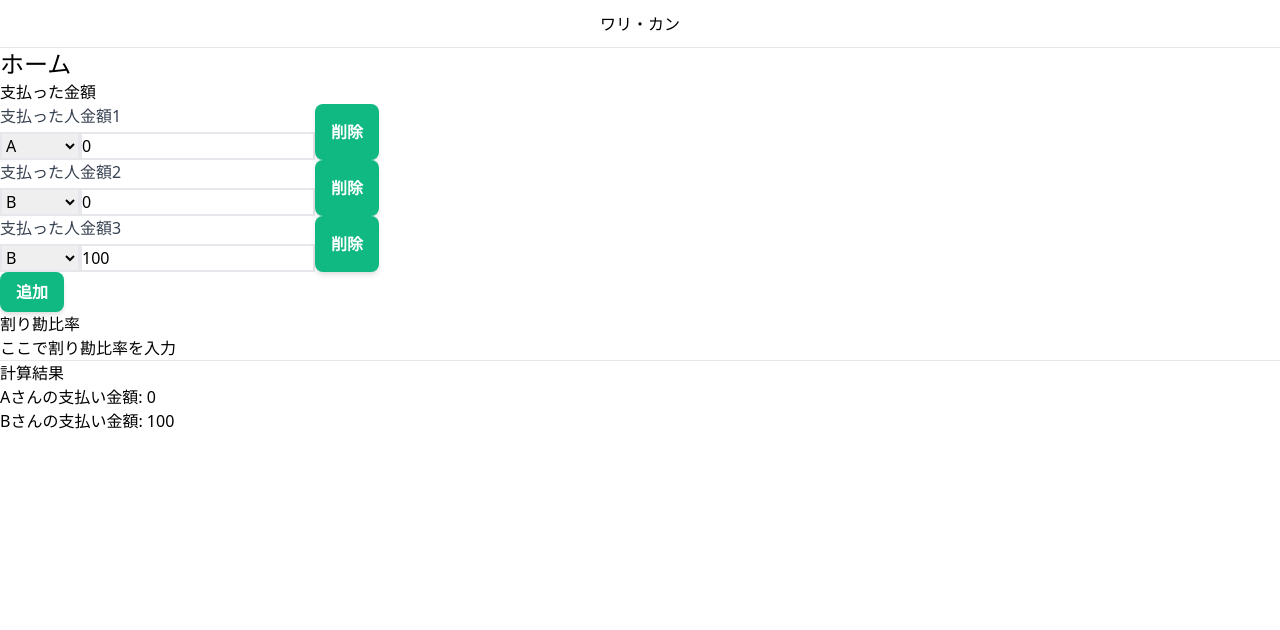
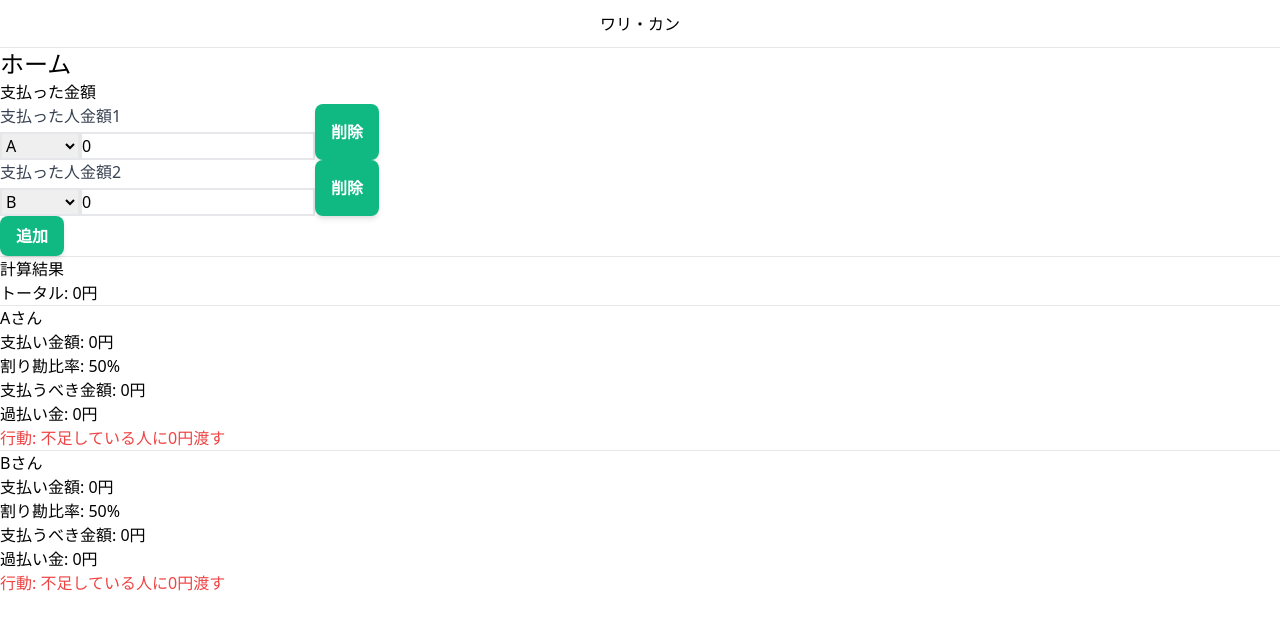
Before and after one commit to TokiyaHorikawa/warikan, a React (Create React App) app: page / in a window 1280 px wide. Shown: the top 630 px of the page. Built offline with nearby package versions, Linux system fonts and the light colour scheme.

Commit message:
feat: Display the calculation result of split bill

```diff
--- a/src/pages/home.tsx
+++ b/src/pages/home.tsx
@@ -4,13 +4,27 @@ import FormInput from 'components/FormInput';
 import FormSelect from 'components/FormSelect';
 import FormButton from 'components/FormButton';
 
-const initialValue = {
+type FormDataValue = {
+  fee: number;
+  user: string;
+};
+type UserData = {
+  name: string;
+  rate: number;
+};
+type FormValue = {
+  formData: FormDataValue[];
+  userData: UserData[];
+};
+const initialValue: FormValue = {
   formData: [
     { fee: 0, user: 'A' },
     { fee: 0, user: 'B' },
-    { fee: 100, user: 'B' },
   ],
-  userData: [{ name: 'A' }, { name: 'B' }],
+  userData: [
+    { name: 'A', rate: 50 },
+    { name: 'B', rate: 50 },
+  ],
 };
 
 const Home: React.FC = () => {
@@ -22,8 +36,13 @@ const Home: React.FC = () => {
     name: 'formData',
   });
   // const { fields: userFields } = useFieldArray({ control, name: 'userData' });
+  const { formData, userData } = watch(['formData', 'userData']);
 
-  const { formData, userData } = watch(['formData', 'userData']);
+  const totalFee = () => {
+    return formData.reduce((previous, current) => {
+      return previous + Number(current.fee);
+    }, 0);
+  };
 
   const payedByUser = (user: string) => {
     const userFeeList = formData.filter((fee) => fee.user === user);
@@ -73,17 +92,37 @@ const Home: React.FC = () => {
               <FormButton type="button" onClick={addForm} label="追加" />
             </li>
           </ul>
-          <h3>割り勘比率</h3>
-          <p>ここで割り勘比率を入力</p>
+          {/* <h3>割り勘比率</h3> */}
         </div>
         <hr />
         <div>
           <h3>計算結果</h3>
-          {userData.map((user, index) => (
-            <p key={`${user.name}-${index}`}>
-              {user.name}さんの支払い金額: {payedByUser(user.name)}
-            </p>
-          ))}
+          <div>
+            <p>トータル: {totalFee()}円</p>
+          </div>
+          {userData.map((user, index) => {
+            const { name, rate } = user;
+            const paymentFee = payedByUser(name);
+            const paymentRateFee = (totalFee() * rate) / 100;
+            const overpayment = paymentRateFee - paymentFee;
+            return (
+              <div key={`${name}-${index}`}>
+                <hr></hr>
+                <p>{name}さん</p>
+                <p>支払い金額: {paymentFee}円</p>
+                <p>割り勘比率: {rate}%</p>
+                <p>支払うべき金額: {paymentRateFee}円</p>
+                <p>過払い金: {overpayment}円</p>
+                <p className="text-red-500">
+                  行動:{' '}
+                  {overpayment > 0
+                    ? `払いすぎた分の${overpayment}円を受け取る`
+                    : `不足している人に${-overpayment}円渡す`}
+                </p>
+              </div>
+            );
+          })}
+
           <p></p>
         </div>
       </form>
```
